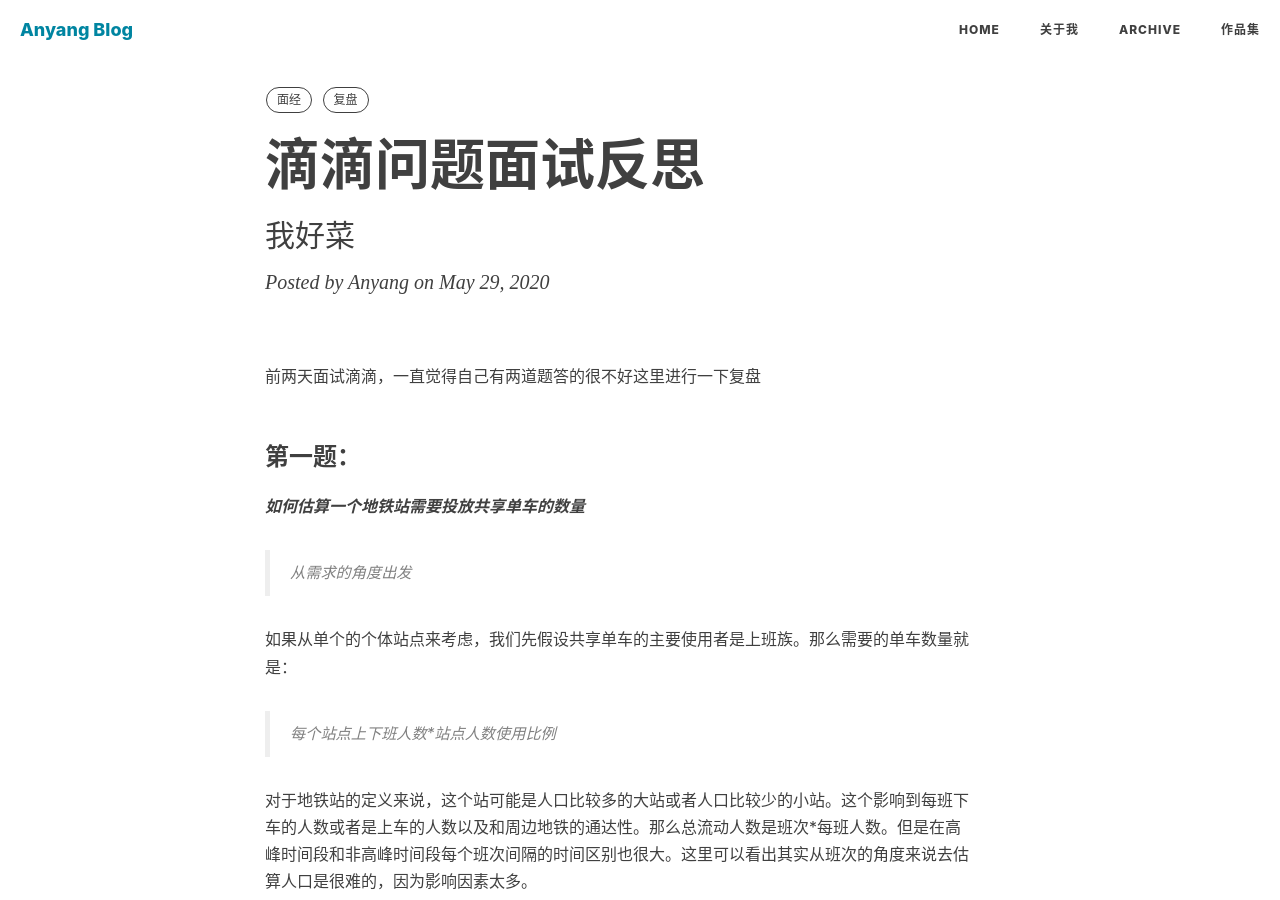
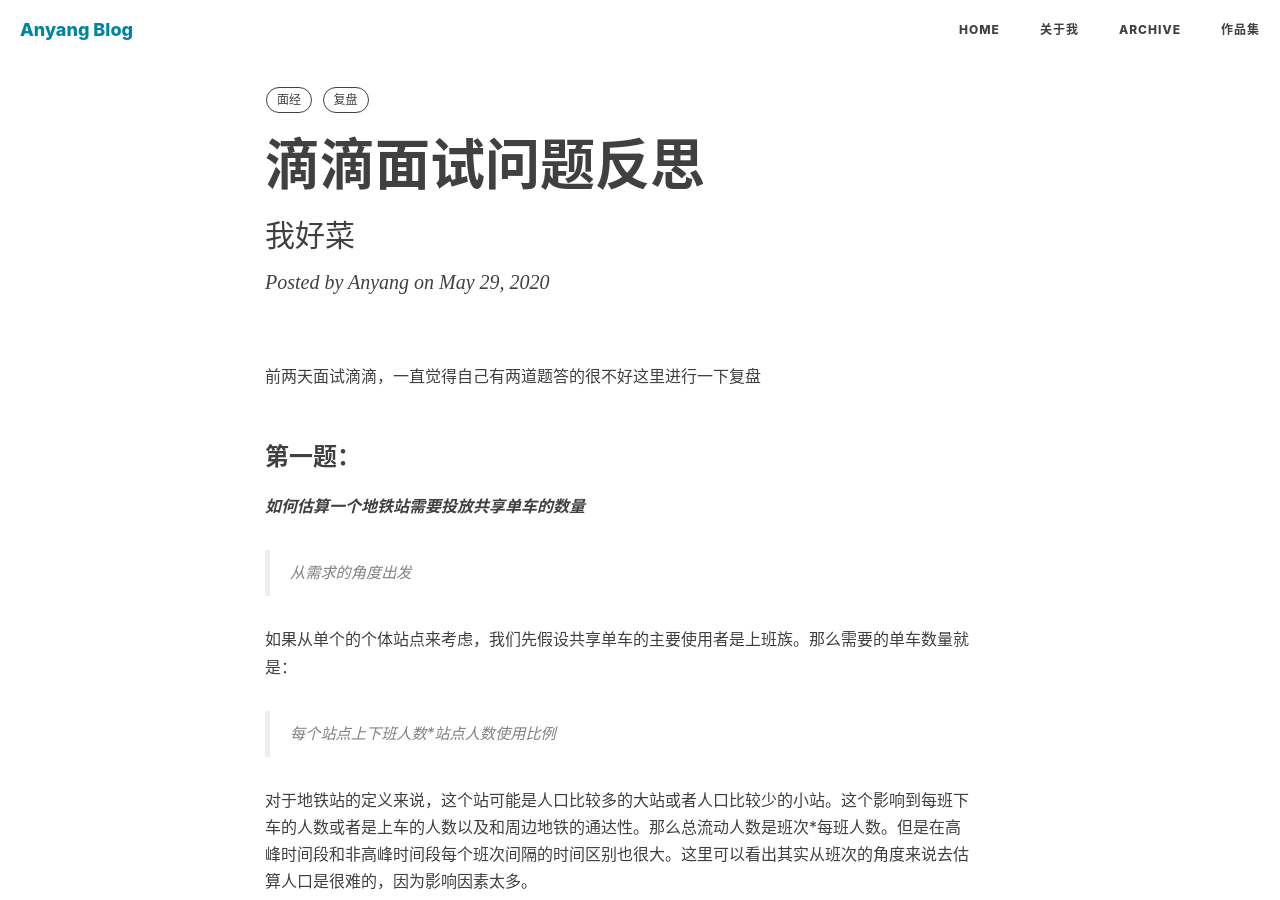
Before and after one commit to zhaoanyang36/blog, a Jekyll site: the page built from _posts/2020-05-29-bike.md, in a window 1280 px wide and 900 px high. Built offline with Jekyll 4.4.1, drawn with Linux system fonts in a browser that asks for light colours; nearby versions of some CDN libraries; comment, search, counter and statistics services are not loaded.

```diff
--- a/_posts/2020-05-29-bike.md
+++ b/_posts/2020-05-29-bike.md
@@ -1,5 +1,5 @@
 ---
-title: "滴滴问题面试反思"
+title: "滴滴面试问题反思"
 subtitle: "我好菜"
 layout: post
 author: "Anyang"
```
